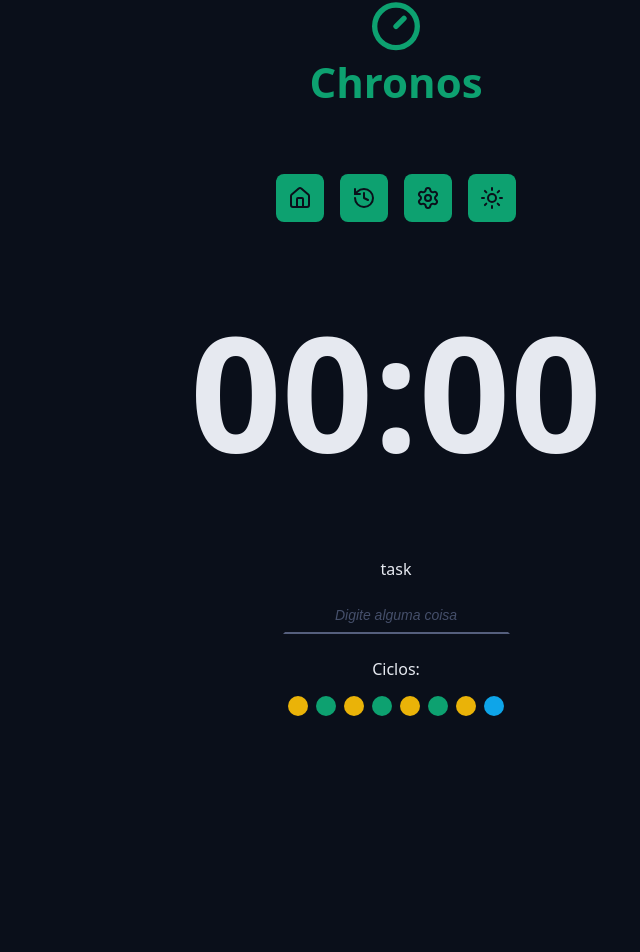
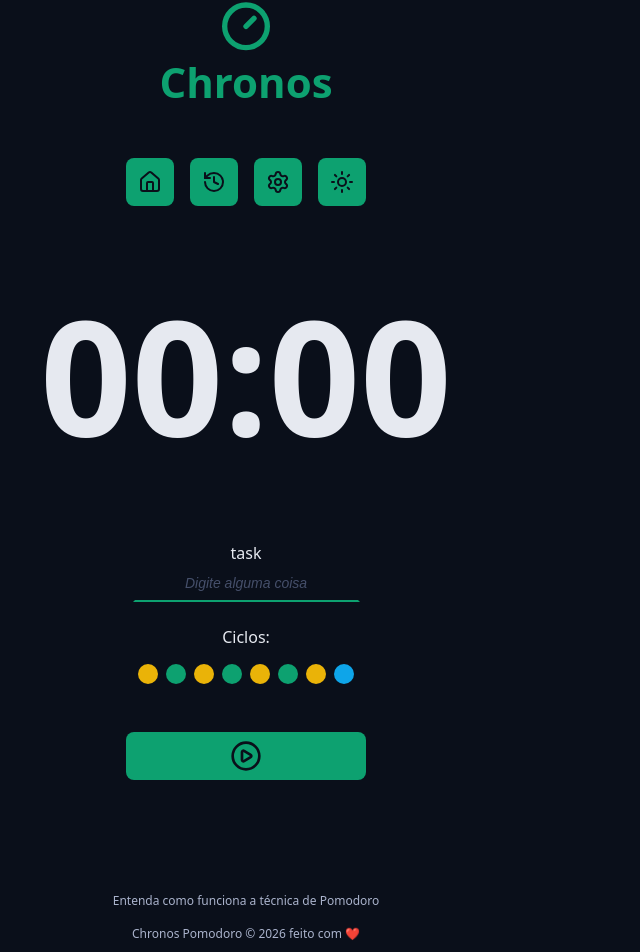
Before and after one commit to Bene001700/chronos-pomodoro, a React (Vite) app: page / in a window 1280 px wide. Shown: the part 75-1027 px from the top of the page, without its empty margins (244-884 px from the left). Before the commit the page ends 823 px from the top, so only its background shows below. Built offline with nearby package versions, Linux system fonts and the light colour scheme.

Commit message:
Construção do component DefaultButton e Footer

```diff
--- a/src/App.tsx
+++ b/src/App.tsx
@@ -6,27 +6,39 @@
 import { CountDown } from './components/CountDown';
 import { DefaultInput } from './components/DefaultInput';
 import { Cycles } from './components/Cycles';
+import { DefaultButton } from './components/DefaultButton';
+import { PlayCircleIcon} from 'lucide-react';
+import { Footer } from './components/Footer';
 
 export function App() {
     return (<>
         <Container>
-            <Logo/>
+            <header>
+                <Logo/>
+                <Menu/>
+            </header>
         </Container>
-        <Container>
-           <Menu/>
-        </Container>
+
         <Container>
             <CountDown/>
         </Container>
+
         <Container>
             <div className="rowForm">
                 <form className='form'>
-                    <DefaultInput disabled id="meuInput" labelText="task" type="text" placeholder='Digite alguma coisa'/>
+                    <DefaultInput id="meuInput" labelText="task" type="text" placeholder='Digite alguma coisa'/>
                 </form>
             </div>
             <div className="rowForm">
                 <Cycles/>
             </div>
+            <div className="rowForm">
+                <DefaultButton icon={<PlayCircleIcon/>} color='green'/>
+            </div>
+        </Container>
+
+        <Container>
+                <Footer/>
         </Container>
 
     </>);
--- a/src/components/Container/styles.module.css
+++ b/src/components/Container/styles.module.css
@@ -6,7 +6,8 @@
     justify-content: center;
     align-items: center;
     max-width: 98rem;
-    margin: 0 auto;
+    width: 100%;
+    gap: 2.4rem;
 }
 
 
--- /dev/null
+++ b/src/components/DefaultButton/index.tsx
@@ -0,0 +1,15 @@
+import type React from 'react';
+import styles from './styles.module.css';
+
+type DefaultButtonProps = {
+    icon: React.ReactNode;
+    color?: "green" | "red";
+} & React.ComponentProps<'button'> ;
+
+export function DefaultButton({icon, color = "green", ...props}: DefaultButtonProps) {
+    return (
+        <>
+            <button className={`${styles.button} ${styles[color]}`}  {...props}>{icon}</button>
+        </>
+    );
+}
--- /dev/null
+++ b/src/components/DefaultButton/styles.module.css
@@ -0,0 +1,35 @@
+.button {
+    border: none;
+    background: var(--primary);
+    color: var(--text-over-primary);
+    display: flex;
+    align-items: center;
+    justify-content: center;
+    min-width: 24rem;
+    padding: 0.8rem;
+    border-radius: 0.8rem;
+    margin: 4.8rem 0;
+    cursor: pointer;
+    transition: all 0.1s ease-in-out;
+}
+
+.button:hover {
+   filter: brightness(80%);
+}
+
+
+.button svg {
+    width: 3.2rem;
+    height: 3.2rem;
+}
+
+.green {
+    background: var(--primary);
+    color: var(--text-over-primary);
+}
+
+.red {
+    background: var(--error);
+    color: var(--text-over-error);
+
+}
--- /dev/null
+++ b/src/components/Footer/index.tsx
@@ -0,0 +1,9 @@
+
+import styles from './styles.module.css';
+
+export function Footer() {
+    return <footer className={styles.footer} >
+        <a href="#">Entenda como funciona a técnica de Pomodoro</a>
+        <a href="#">Chronos Pomodoro &copy; {new Date().getFullYear()} feito com ❤️</a>
+    </footer>;
+}
--- /dev/null
+++ b/src/components/Footer/styles.module.css
@@ -0,0 +1,18 @@
+.footer {
+    display: flex;
+    flex-direction: column;
+    align-items: center;
+    flex-direction: column;
+    font-size: 1.2rem;
+    gap: 1.6rem;
+}
+
+.footer a {
+    color: var(--text-muted);
+    text-decoration: none;
+
+}
+
+.footer a:hover {
+    text-decoration: underline;
+}
--- a/src/components/Menu/styles.module.css
+++ b/src/components/Menu/styles.module.css
@@ -3,6 +3,7 @@
     align-items: center;
     justify-content: center;
     gap: 1.6rem;
+    margin-top: 4.8rem;
 }
 
 .menuLink{
--- a/src/styles/global.css
+++ b/src/styles/global.css
@@ -21,5 +21,5 @@
     flex-direction: column;
     justify-content: center;
     align-items: center;
-    gap: 1.6rem;
+    /* gap: 1.6rem; */
 }
```
